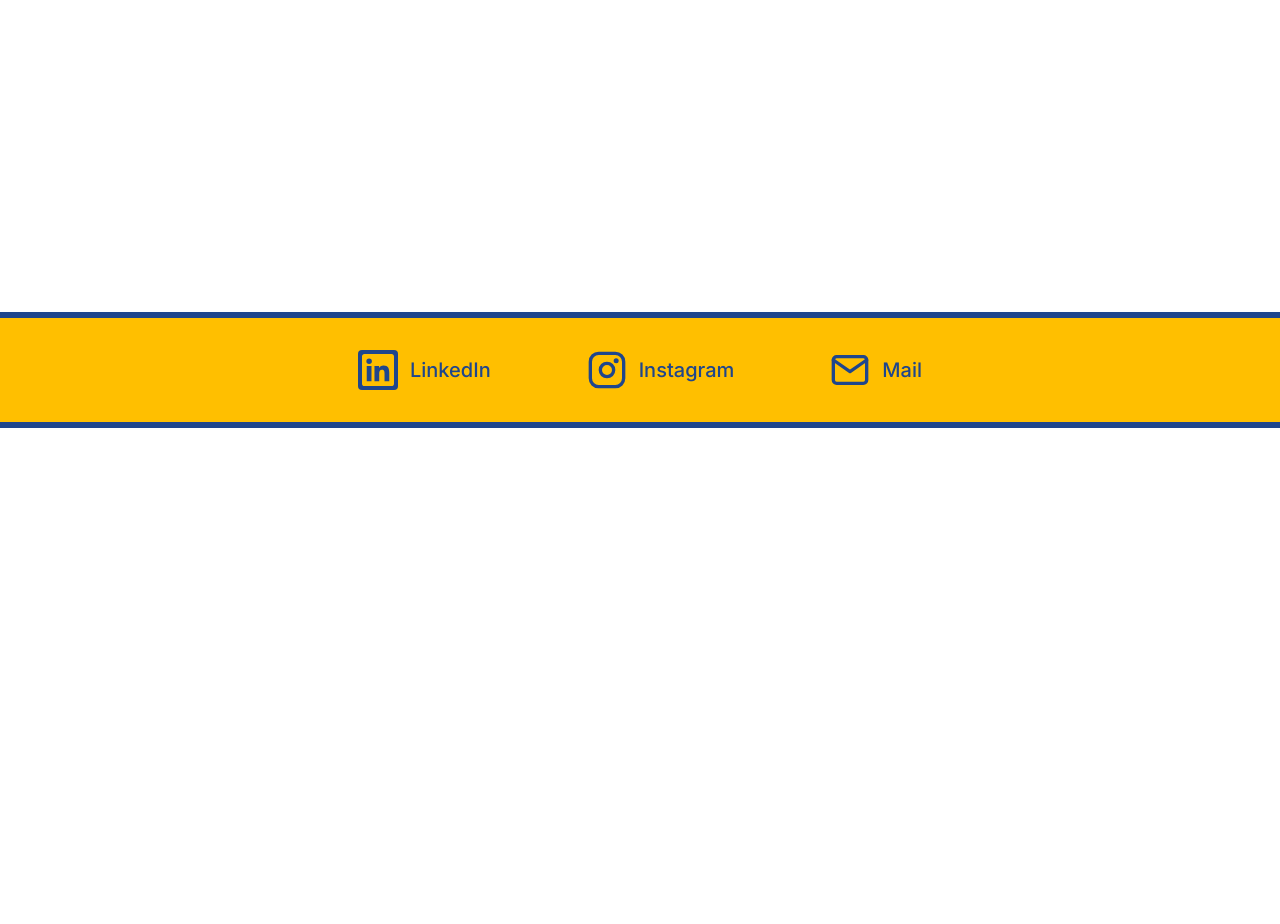
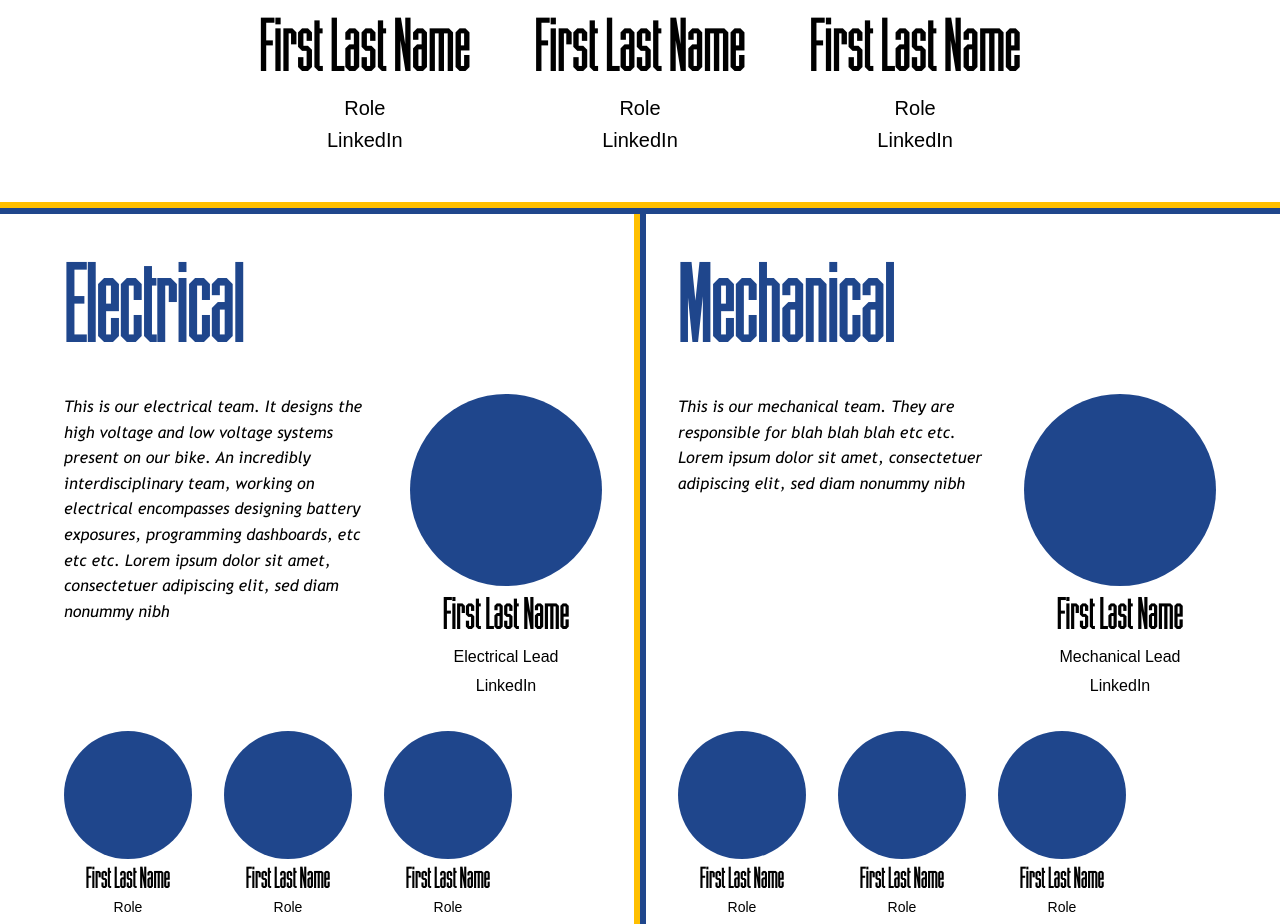
Before and after one commit to Surge-EMB/Surge-Website, a Next.js app in the folder surge-website/: page /team in a window 1280 px wide. Before the commit this address had no page. Shown: the part 608-1532 px from the top of the page. Before the commit the page ends 1036 px from the top, so only its background shows below. Built offline with nearby package versions, Linux system fonts and the light colour scheme; a web font is replaced by a local one.

Commit message:
Team page

```diff
--- a/surge-website/src/app/globals.css
+++ b/surge-website/src/app/globals.css
@@ -57,7 +57,7 @@
 
   --text-display-lg: 10rem;
   --text-display-lg--line-height: 1.1;
-  --text-display-lg--letter-spacing: -0.02em;
+  --text-display-lg--letter-spacing: -0.01em;
 
   --text-display: 7.5rem;
   --text-display--line-height: 1.1;
--- a/surge-website/src/app/layout.tsx
+++ b/surge-website/src/app/layout.tsx
@@ -32,7 +32,7 @@ export default function RootLayout({
       lang="en"
       className={`${inter.variable} ${jetbrainsMono.variable} ${chamferGothic.variable} ${trebuc.variable}`}
     >
-      <body className="bg-white min-h-screen">
+      <body className="bg-white">
         <Header />
         <main className="pt-20 md:pt-30">{children}</main>
         <Footer />
--- /dev/null
+++ b/surge-website/src/app/team/page.tsx
@@ -0,0 +1,128 @@
+"use client";
+
+import TeamMember from "@/src/components/TeamMember";
+
+// Placeholder data - replace with actual team data
+const executiveBoard = [
+  { name: "First Last Name", role: "Role", linkedIn: "#" },
+  { name: "First Last Name", role: "Role", linkedIn: "#" },
+  { name: "First Last Name", role: "Role", linkedIn: "#" },
+];
+
+const electricalTeam = {
+  lead: { name: "First Last Name", role: "Electrical Lead", linkedIn: "#" },
+  members: [
+    { name: "First Last Name", role: "Role", linkedIn: "#" },
+    { name: "First Last Name", role: "Role", linkedIn: "#" },
+    { name: "First Last Name", role: "Role", linkedIn: "#" },
+    { name: "First Last Name", role: "Role", linkedIn: "#" },
+  ],
+};
+
+const mechanicalTeam = {
+  lead: { name: "First Last Name", role: "Mechanical Lead", linkedIn: "#" },
+  members: [
+    { name: "First Last Name", role: "Role", linkedIn: "#" },
+    { name: "First Last Name", role: "Role", linkedIn: "#" },
+    { name: "First Last Name", role: "Role", linkedIn: "#" },
+    { name: "First Last Name", role: "Role", linkedIn: "#" },
+  ],
+};
+
+export default function TeamPage() {
+  return (
+    <div className="min-h-screen bg-white">
+      {/* Executive Board Section */}
+      <section className="py-12 px-8 lg:border-y-6 border-text-yellow">
+        <h1 className="text-display md:text-display-lg font-display text-text-blue mb-12">
+          Executive Board
+        </h1>
+        <div className="flex justify-center gap-16 flex-wrap text-black">
+          {executiveBoard.map((member, index) => (
+            <TeamMember
+              key={index}
+              name={member.name}
+              role={member.role}
+              linkedIn={member.linkedIn}
+              size="lg"
+            />
+          ))}
+        </div>
+      </section>
+
+      {/* Sub-teams Section */}
+      <section className="bg-white px-8 border-text-blue lg:border-y-6">
+        <div className="flex flex-col lg:flex-row">
+          {/* Electrical Team */}
+          <div className="flex-1 px-8 py-6 lg:border-r-6 border-text-yellow">
+            <h2 className="text-display font-display text-text-blue mb-6">
+              Electrical
+            </h2>
+            <div className="flex flex-col md:flex-row gap-8 items-start">
+              <p className="text-body font-body text-black italic flex-1 max-w-sm">
+                This is our electrical team. It designs the high voltage and low
+                voltage systems present on our bike. An incredibly
+                interdisciplinary team, working on electrical encompasses
+                designing battery exposures, programming dashboards, etc etc etc.
+                Lorem ipsum dolor sit amet, consectetuer adipiscing elit, sed
+                diam nonummy nibh
+              </p>
+              <div className="flex-shrink-0">
+                <TeamMember
+                  name={electricalTeam.lead.name}
+                  role={electricalTeam.lead.role}
+                  linkedIn={electricalTeam.lead.linkedIn}
+                  size="md"
+                />
+              </div>
+            </div>
+            <div className="flex justify-start gap-8 mt-8 flex-wrap">
+              {electricalTeam.members.map((member, index) => (
+                <TeamMember
+                  key={index}
+                  name={member.name}
+                  role={member.role}
+                  linkedIn={member.linkedIn}
+                  size="sm"
+                />
+              ))}
+            </div>
+          </div>
+
+          {/* Mechanical Team */}
+          <div className="flex-1 px-8 py-6 lg:border-l-6 border-text-blue">
+            <h2 className="text-display font-display text-text-blue mb-6">
+              Mechanical
+            </h2>
+            <div className="flex flex-col md:flex-row gap-8 items-start">
+              <p className="text-body font-body text-black italic flex-1 max-w-sm">
+                This is our mechanical team. They are responsible for blah blah
+                blah etc etc. Lorem ipsum dolor sit amet, consectetuer adipiscing
+                elit, sed diam nonummy nibh
+              </p>
+              <div className="flex-shrink-0">
+                <TeamMember
+                  name={mechanicalTeam.lead.name}
+                  role={mechanicalTeam.lead.role}
+                  linkedIn={mechanicalTeam.lead.linkedIn}
+                  size="md"
+                />
+              </div>
+            </div>
+            <div className="flex justify-start gap-8 mt-8 flex-wrap">
+              {mechanicalTeam.members.map((member, index) => (
+                <TeamMember
+                  key={index}
+                  name={member.name}
+                  role={member.role}
+                  linkedIn={member.linkedIn}
+                  size="sm"
+                />
+              ))}
+            </div>
+          </div>
+        </div>
+      </section>
+    </div>
+  );
+}
--- a/surge-website/src/components/TeamMember.tsx
+++ b/surge-website/src/components/TeamMember.tsx
@@ -14,20 +14,20 @@ const sizeClasses = {
   sm: {
     circle: "w-32 h-32",
     image: 128,
-    name: "text-heading-md font-display",
-    text: "text-small font-body",
+    name: "text-heading-md font-display text-black",
+    text: "text-small font-body text-black",
   },
   md: {
     circle: "w-48 h-48",
     image: 192,
-    name: "text-heading-lg font-display",
-    text: "text-body font-body",
+    name: "text-heading-lg font-display text-black",
+    text: "text-body font-body text-black",
   },
   lg: {
-    circle: "w-64 h-64",
+    circle: "w-52 h-52",
     image: 256,
-    name: "text-heading-xl font-display",
-    text: "text-subheading font-body",
+    name: "text-heading-xl font-display text-black",
+    text: "text-subheading font-body text-black",
   },
 };
 
@@ -67,7 +67,7 @@ export default function TeamMember({
           href={linkedIn}
           target="_blank"
           rel="noopener noreferrer"
-          className={`font-body ${styles.text} text-text-primary hover:text-accent transition-colors duration-normal mt-1`}
+          className={`font-body ${styles.text} text-black hover:text-accent transition-colors duration-normal mt-1`}
         >
           LinkedIn
         </a>
```
